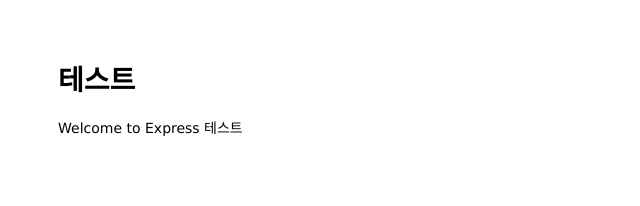
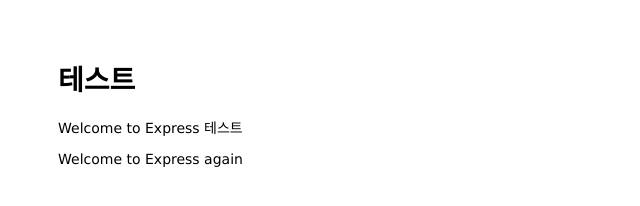
Before and after one commit to Jiwoong-Jung/mastering-git-github, a website: page public/index.html in a window 1280 px wide. Shown: the whole page, without its empty margins (0-640 px from the left). Drawn offline with Linux system fonts and the light colour scheme.

Commit message:
git again

```diff
--- a/public/index.html
+++ b/public/index.html
@@ -8,6 +8,7 @@
 <body>
   <h1>테스트</h1>
   <p>Welcome to Express 테스트</p>
+  <p>Welcome to Express again</p>
 </body>
 
 </html>
```
